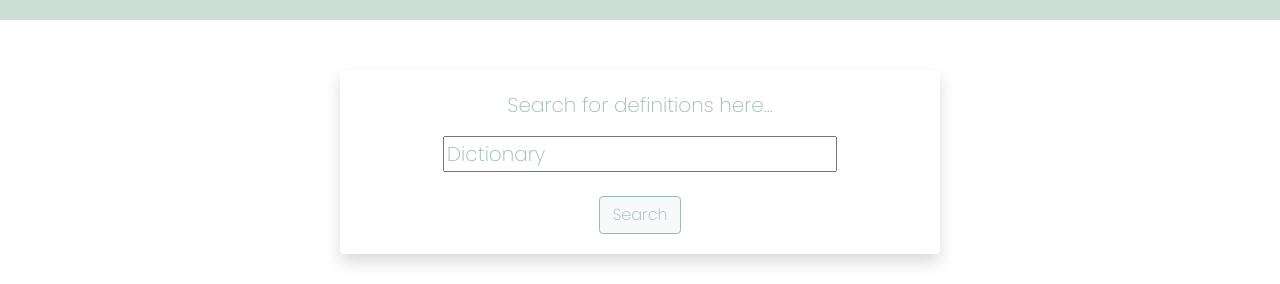
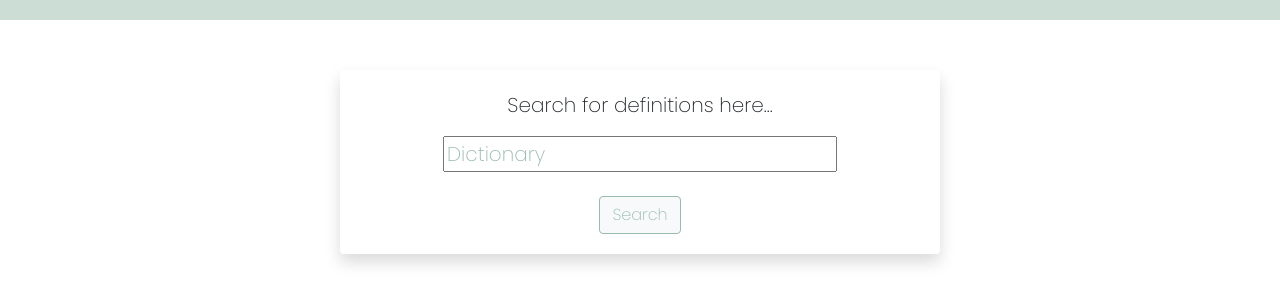
Before and after one commit to Meerduke/dictionary-app, a React (Create React App) app: page / in a window 1280 px wide. Shown: the part 516-800 px from the top of the page. Built offline with nearby package versions, Linux system fonts and the light colour scheme; no server answers.

Commit message:
minor css adjustments

```diff
--- a/src/Dictionary.css
+++ b/src/Dictionary.css
@@ -5,7 +5,6 @@
   border-radius: 4px;
   max-width: 600px;
   margin: 0 auto;
-  color: rgb(153, 187, 173);
 }
 
 .Dictionary form input {
@@ -38,7 +37,7 @@
 
 .Dictionary section li {
   display: inline-block;
-  margin-right: 10px;
+  margin-right: 20px;
   text-transform: uppercase;
 }
 
```
